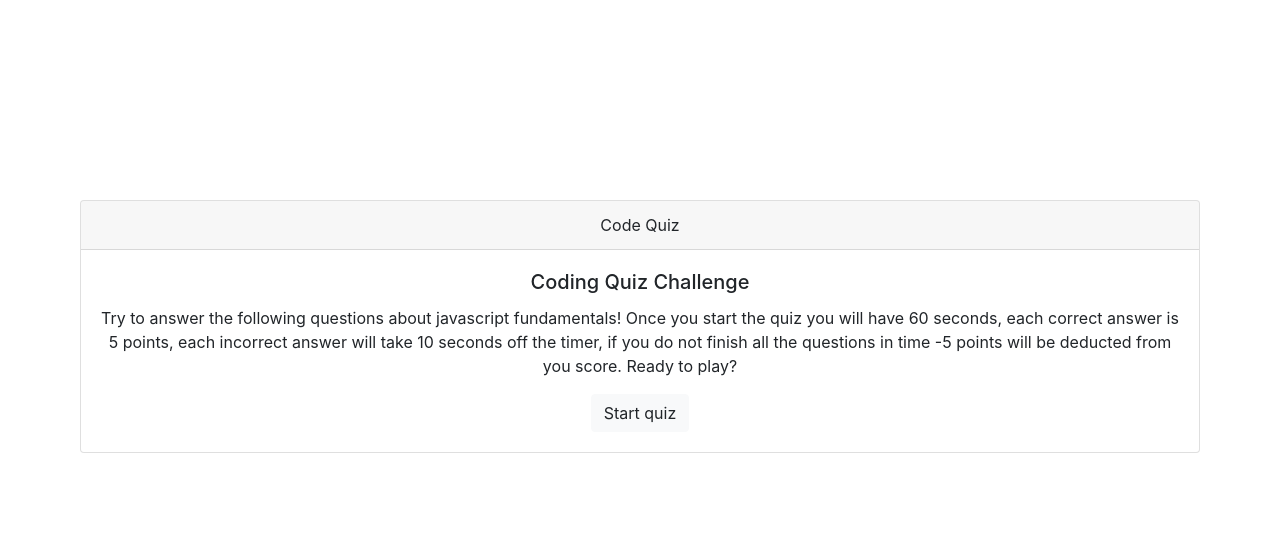
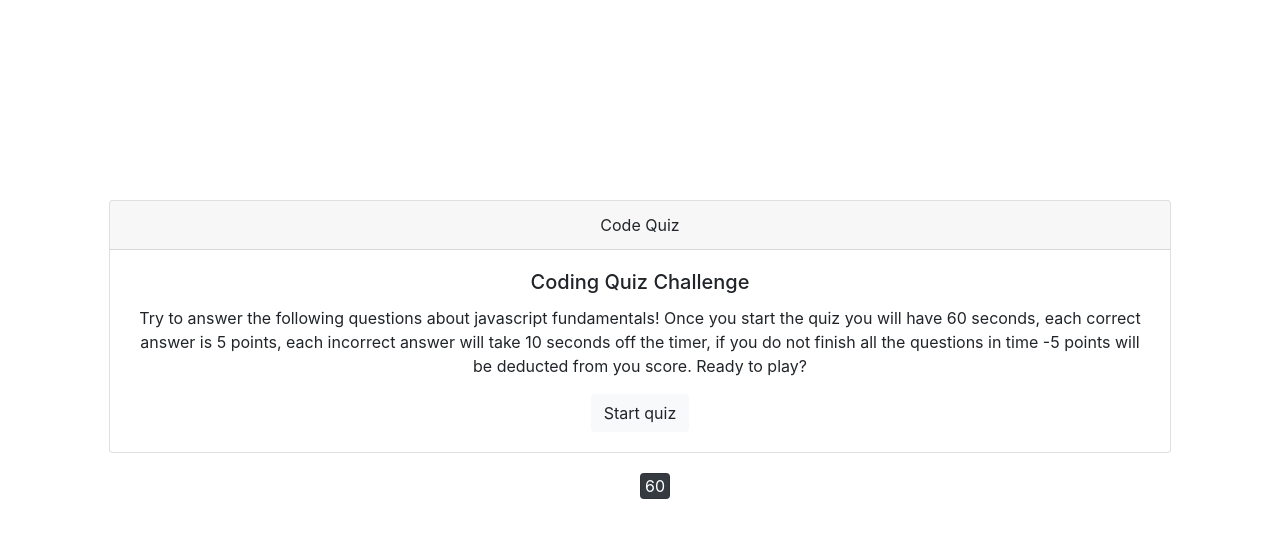
Before and after one commit to wilsonbirch/Code_Quiz, a plain HTML site: page index.html in a window 1280 px wide. Both pictures are taken after a click on the link "Start quiz". Drawn offline with nearby package versions, Linux system fonts and the light colour scheme.

Commit message:
created CSS timer for styling, initialized if loop to begin timer

```diff
--- a/index.html
+++ b/index.html
@@ -10,8 +10,13 @@
 </head>
 <body>
 
+    <div class ="row">
+
+        <div class = "col-sm-1"></div>
+
+        <div class="col-sm-10">
         <!--main card for quiz questions-->
-    <div class="card text-center" style="margin-top: 200px; margin-right: 5rem; margin-left: 5rem;">
+        <div class="card text-center" style="margin-top: 200px">
 
             <!--card header-->
             <div class="card-header">
@@ -26,9 +31,15 @@
             </div>
         </div>
 
+        </div>
+        <div class = "col-sm-1"></div>
+    </div>
+
+
 
 
     <!--Bootstrap components and script file linked-->
+
     <script src="./script.js"></script>
     <script src="https://code.jquery.com/jquery-3.3.1.slim.min.js" integrity="sha384-q8i/X+965DzO0rT7abK41JStQIAqVgRVzpbzo5smXKp4YfRvH+8abtTE1Pi6jizo" crossorigin="anonymous"></script>
     <script src="https://cdnjs.cloudflare.com/ajax/libs/popper.js/1.14.7/umd/popper.min.js" integrity="sha384-UO2eT0CpHqdSJQ6hJty5KVphtPhzWj9WO1clHTMGa3JDZwrnQq4sF86dIHNDz0W1" crossorigin="anonymous"></script>
--- a/script.js
+++ b/script.js
@@ -1,7 +1,22 @@
+// create all variables needed for the script including start quiz elements, count, and element creators
 var startQuizEl = document.querySelector("#startQuiz");
+var count = 60;
+var body = document.body;
+
 
 function runQuiz(event){
-    alert ("Hello World!")
+
+    if (count>0){
+
+        //create timer div once timer begins
+        var bodyTimer = document.createElement("div");
+        body.appendChild(bodyTimer);
+        bodyTimer.setAttribute("class", "card text-white text-center bg-dark mb-3");
+        bodyTimer.setAttribute("style", "max-width: 30px; min-width: 20px; margin-left: 50%; margin-top: 20px");
+        bodyTimer.textContent = count;
+
+    }
+
 }
 
 startQuizEl.addEventListener("click", runQuiz);
```
Also changed, not shown: style.css (added). Lines whose indentation alone changed are shown as unchanged.
